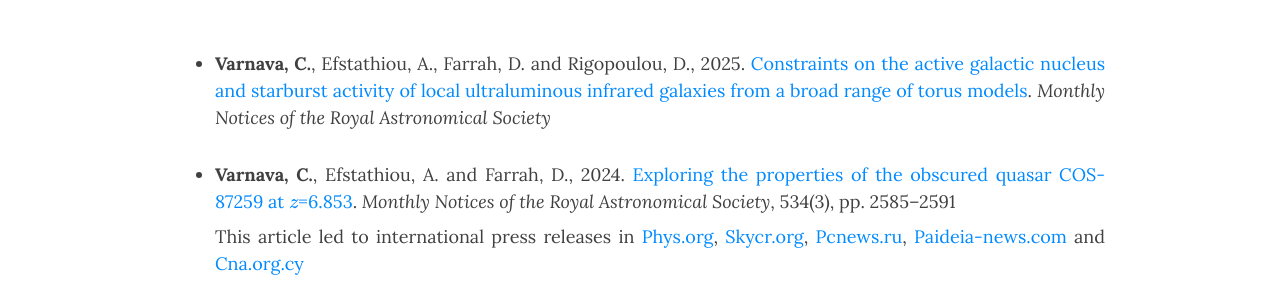
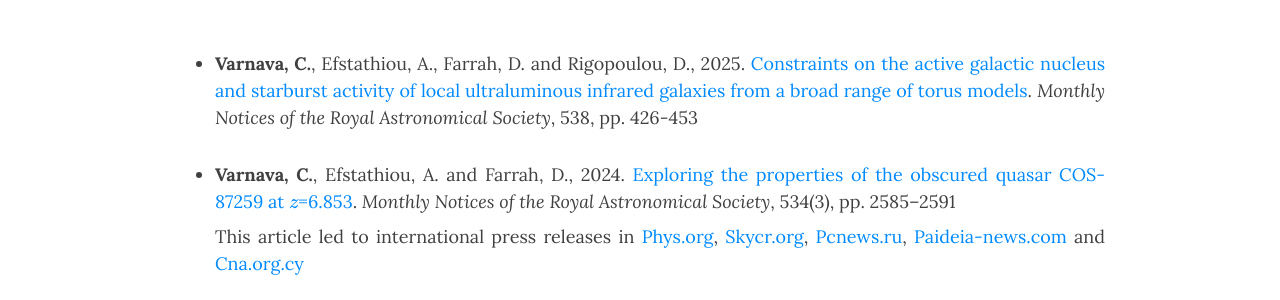
Before and after one commit to ch-var/ch-var.github.io, a Jekyll site: the page built from publications.html, in a window 1280 px wide and 1021 px high. Shown: the part 226-526 px from the top of the window. Built offline with Jekyll 4.4.1, drawn with Linux system fonts in a browser that asks for light colours; formulas are drawn with MathJax 3.

Commit message:
Update publications.html

```diff
--- a/publications.html
+++ b/publications.html
@@ -23,7 +23,7 @@
 
 <p></p>
 <ul>
-<li class="responsive-margin"><b>Varnava, C.</b>, Efstathiou, A., Farrah, D. and Rigopoulou, D., 2025. <a href="https://doi.org/10.1093/mnras/staf319">Constraints on the active galactic nucleus and starburst activity of local ultraluminous infrared galaxies from a broad range of torus models</a>. <i>Monthly Notices of the Royal Astronomical Society</i></li>
+<li class="responsive-margin"><b>Varnava, C.</b>, Efstathiou, A., Farrah, D. and Rigopoulou, D., 2025. <a href="https://doi.org/10.1093/mnras/staf319">Constraints on the active galactic nucleus and starburst activity of local ultraluminous infrared galaxies from a broad range of torus models</a>. <i>Monthly Notices of the Royal Astronomical Society</i>, 538, pp. 426-453</li>
 <p></p>
 <li class="responsive-margin" style="margin-bottom: 8px;"><b>Varnava, C.</b>, Efstathiou, A. and Farrah, D., 2024. <a href="https://doi.org/10.1093/mnras/stae2221">Exploring the properties of the obscured quasar COS-87259 at \(z\)=6.853</a>. <i>Monthly Notices of the Royal Astronomical Society</i>, 534(3), pp. 2585–2591</li>
 <p align='justify' class="responsive-margin" style="margin-top: 0px;">This article led to international press releases in <a href="https://phys.org/news/2024-10-astronomers-explore-properties-obscured-hyperluminous.html">Phys.org</a>, <a href="https://skycr.org/2024/10/21/exploran-las-propiedades-de-un-cuasar-hiperluminoso-oscurecido/">Skycr.org</a>, <a href="https://pcnews.ru/news/astronomy_obnaruzili_sverhmassivnuu_cernuu_dyru_v_centre_galaktiki_cos_87259-1530160.html#gsc.tab=0">Pcnews.ru</a>, <a href="https://paideia-news.com/panepistimio-frederick/2024/11/11/ereynitria-toy-eyropaikoy-panepistimioy-meleta-ena-protogono-yperfoteino-kbazar">Paideia-news.com</a> and <a href="https://www.cna.org.cy/press-release/article/7556971/anakoinosi-typoy-evropaiko-panepistimio-kyproy">Cna.org.cy</a></p>
```
